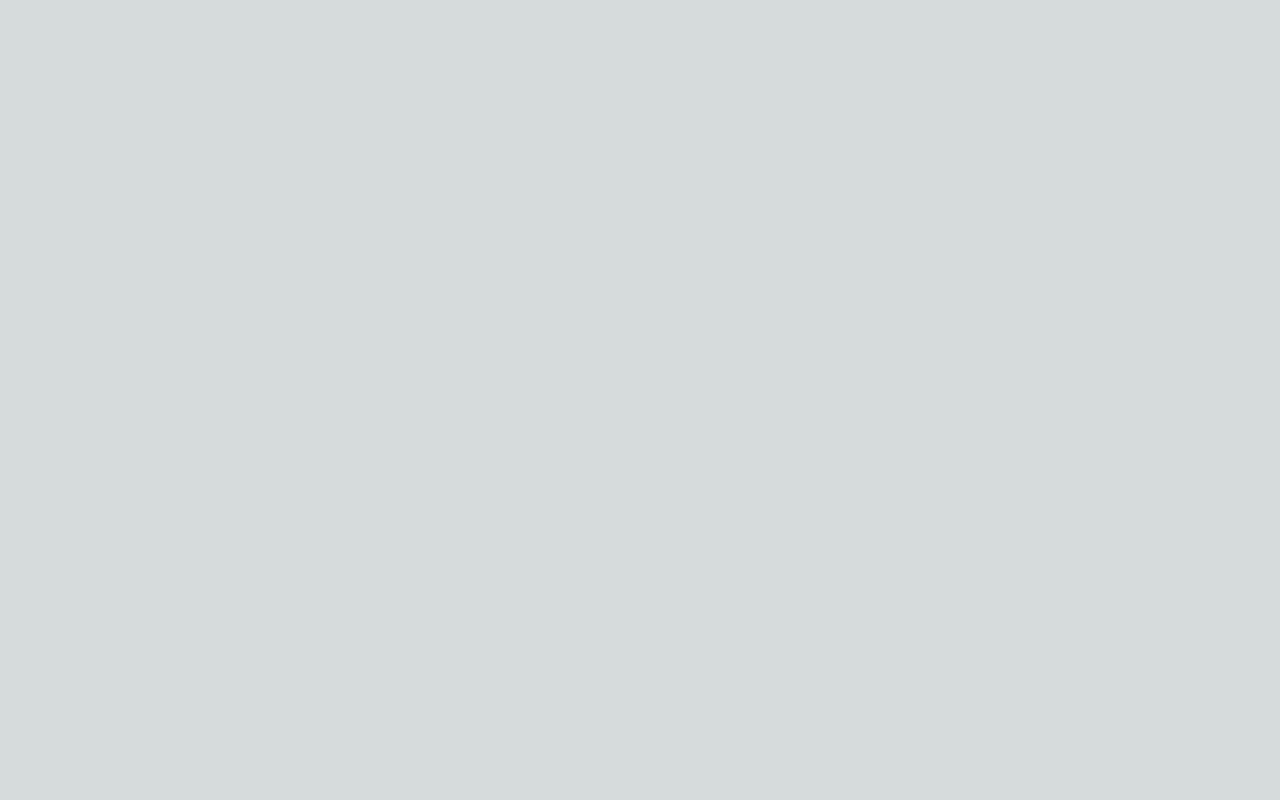
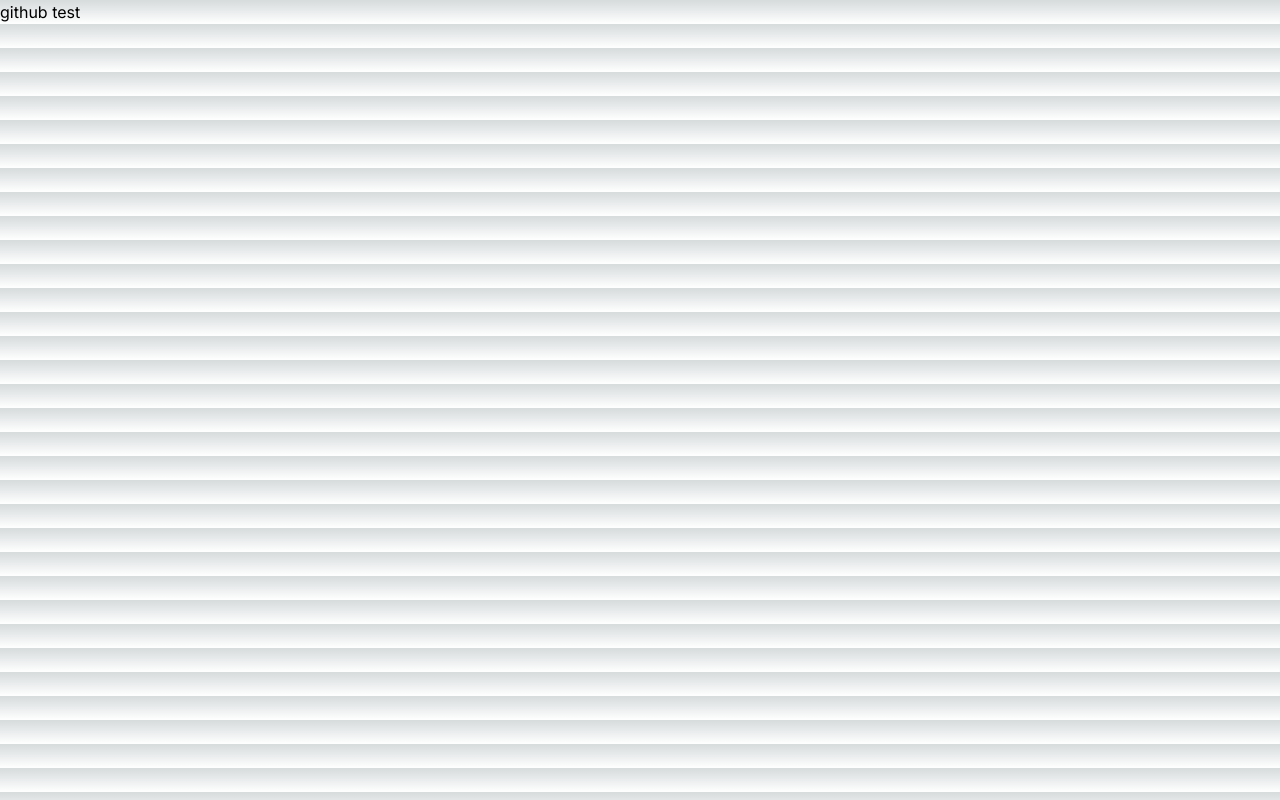
Before and after one commit to myNameIsMilda/blogv2, a Next.js app: page / in a window 1280 px wide. Built offline with nearby package versions, Linux system fonts and the light colour scheme.

Commit message:
github test

```diff
--- a/app/page.js
+++ b/app/page.js
@@ -2,6 +2,6 @@ import Image from "next/image";
 
 export default function Home() {
   return (
-    <></>
+    <>github test</>
   );
 }
```
